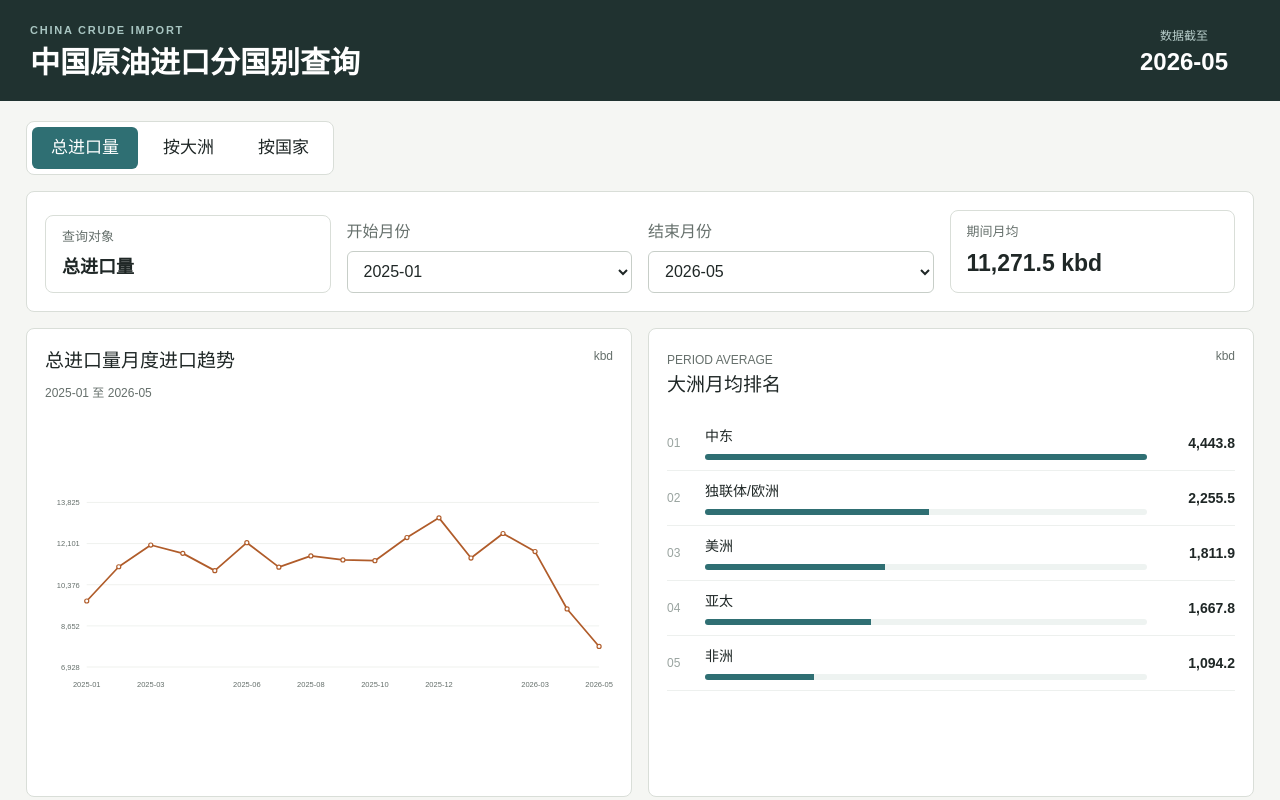
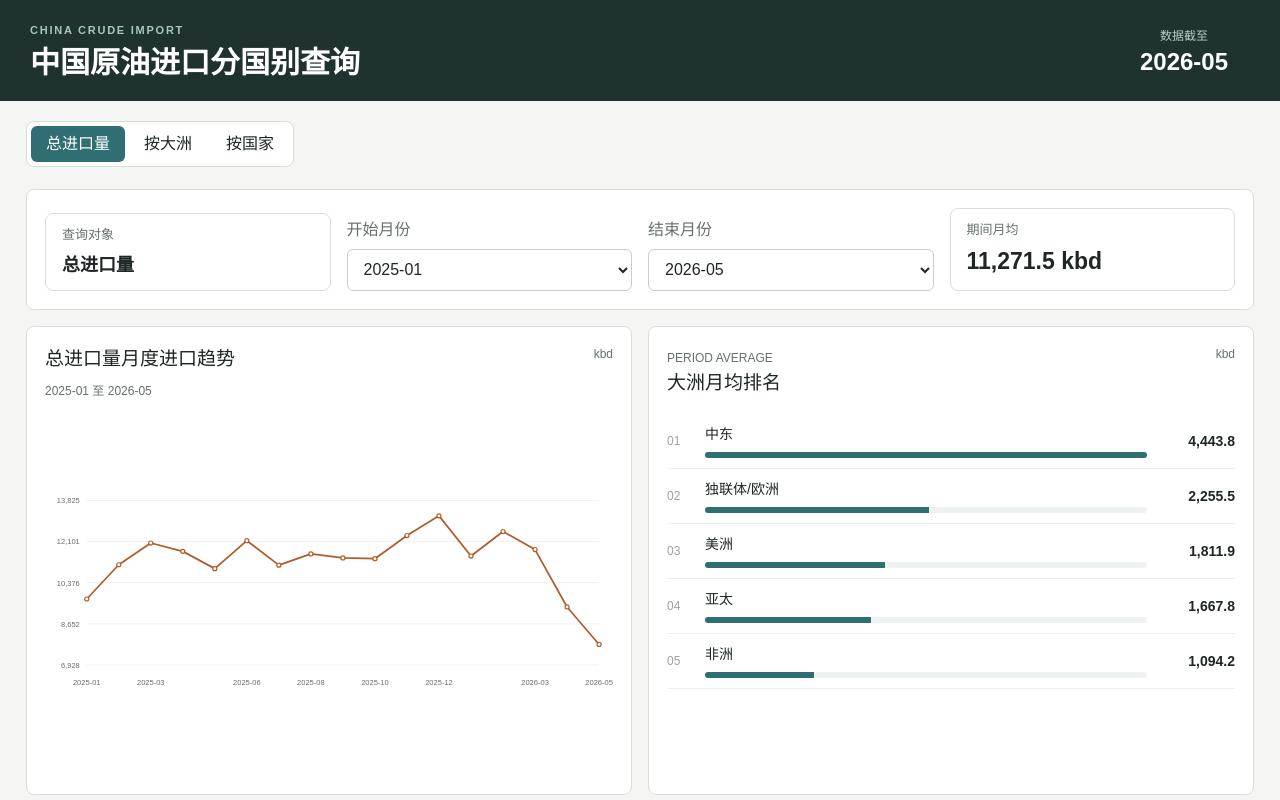
Before and after one commit to zyb0716-svg/China-Crude-Import, a Next.js app: page / in a window 1280 px wide. Shown: the top 800 px of the page. Built offline with nearby package versions, Linux system fonts and the light colour scheme.

Commit message:
Refine tab spacing

```diff
--- a/app/globals.css
+++ b/app/globals.css
@@ -52,19 +52,19 @@ button, select { font: inherit; }
 
 .tabs {
   display: inline-flex;
-  gap: 6px;
+  gap: 4px;
   margin: 20px 26px 0;
-  padding: 5px;
+  padding: 4px;
   border-radius: 8px;
 }
 .tab {
-  height: 42px;
+  height: 36px;
   border: 1px solid transparent;
   border-radius: 6px;
-  padding: 0 18px;
+  padding: 0 14px;
   background: transparent;
   color: var(--text);
-  font-size: 17px;
+  font-size: 16px;
   cursor: pointer;
 }
 .tab.active { background: var(--primary); color: #fff; }
@@ -75,7 +75,7 @@ button, select { font: inherit; }
   grid-template-columns: repeat(auto-fit, minmax(180px, 1fr));
   gap: 16px;
   align-items: end;
-  margin: 16px 26px;
+  margin: 22px 26px 16px;
   padding: 18px;
   border-radius: 8px;
 }
@@ -172,7 +172,7 @@ tbody tr:hover { background: #f1f6f4; }
   .freshness { min-width: 0; align-self: stretch; text-align: left; }
   .tabs { display: flex; margin: 12px 12px 0; }
   .tab { flex: 1; padding: 0 10px; font-size: 15px; }
-  .query-panel { grid-template-columns: 1fr; margin: 12px; padding: 14px; }
+  .query-panel { grid-template-columns: 1fr; margin: 18px 12px 12px; padding: 14px; }
   .country-field { min-width: 0; }
   .analysis-grid { margin: 0 12px; }
   .table-panel { margin: 0 12px 12px; }
```
Also changed, not shown: 1 other file (tests, documents, lock files or other folders).
